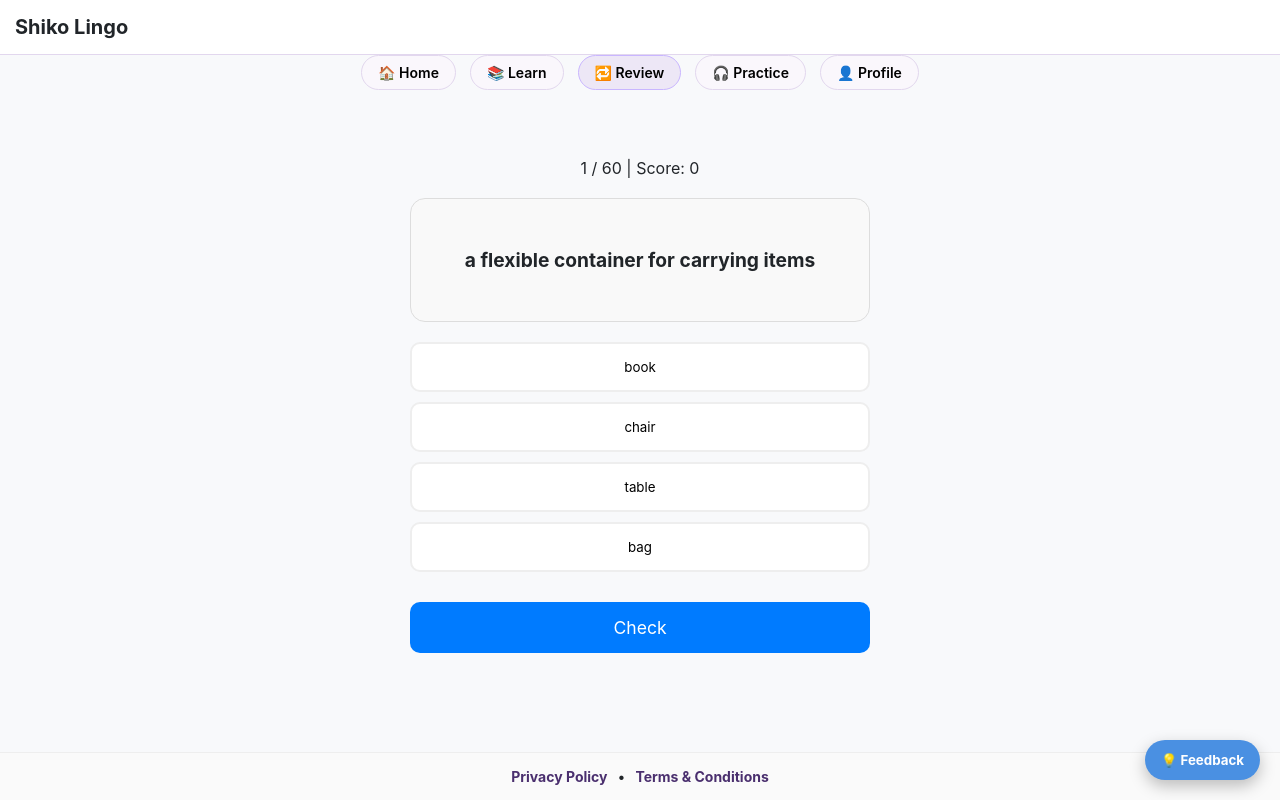
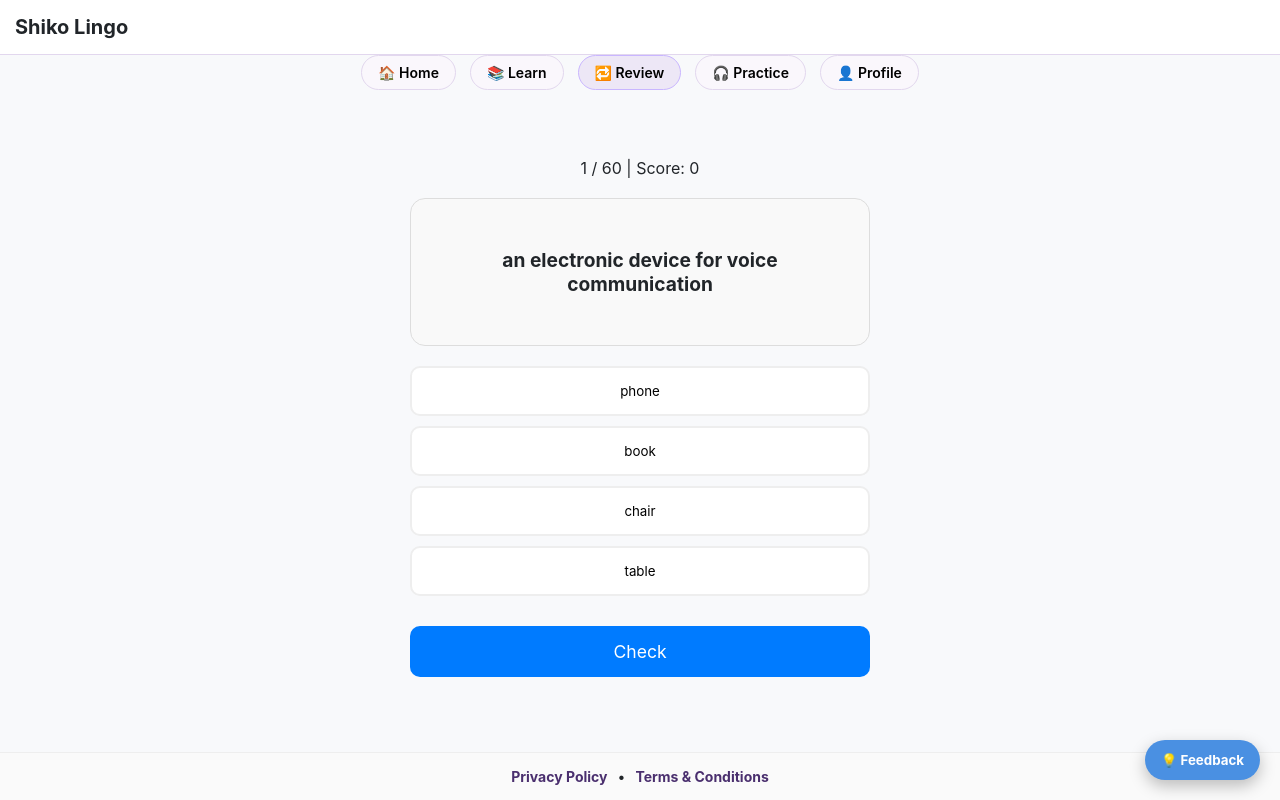
Before and after one commit to egyptianpharoah771-commits/shiko-lingo, a React (Create React App) app: page /review in a window 1280 px wide. Built offline with nearby package versions, Linux system fonts and the light colour scheme; no server answers.

Commit message:
fix: restore selection behavior, randomize options, and prevent early session collapse

```diff
--- a/src/pages/ReviewWordsPage.jsx
+++ b/src/pages/ReviewWordsPage.jsx
@@ -12,18 +12,19 @@ function buildId(level, unitId, word) {
   return `${level}_${unitId}_${normalize(word)}`;
 }
 
-function deterministicShuffle(array) {
-  const arr = [...array];
-  for (let i = arr.length - 1; i > 0; i--) {
-    const j = Math.floor(i / 2);
-    [arr[i], arr[j]] = [arr[j], arr[i]];
+// 🔥 deterministic shuffle (stable)
+function stableShuffle(arr, seed) {
+  const array = [...arr];
+  for (let i = array.length - 1; i > 0; i--) {
+    const j = (i + seed) % array.length;
+    [array[i], array[j]] = [array[j], array[i]];
   }
-  return arr;
+  return array;
 }
 
 export default function ReviewWordsPage() {
   const [pool, setPool] = useState([]);
-  const [session, setSession] = useState(null); // 🔥 مهم: null مش []
+  const [session, setSession] = useState(null);
   const [index, setIndex] = useState(0);
   const [score, setScore] = useState(0);
   const [selected, setSelected] = useState(null);
@@ -31,7 +32,6 @@ export default function ReviewWordsPage() {
   const [loading, setLoading] = useState(true);
   const [finished, setFinished] = useState(false);
 
-  // ✅ Build pool + session مع بعض (atomic)
   useEffect(() => {
     try {
       let words = [];
@@ -56,11 +56,10 @@ export default function ReviewWordsPage() {
         });
       });
 
-      const shuffled = deterministicShuffle(words);
-      const initialSession = shuffled.slice(0, TOTAL);
+      const initialSession = stableShuffle(words, 7).slice(0, TOTAL);
 
       setPool(words);
-      setSession(initialSession); // 🔥 guaranteed ready together
+      setSession(initialSession);
     } catch (err) {
       console.error(err);
     } finally {
@@ -68,18 +67,33 @@ export default function ReviewWordsPage() {
     }
   }, []);
 
-  // ❌ مفيش useMemo هنا — مشتقة مباشرة
   const currentWord = session ? session[index] : null;
 
+  // ✅ FIXED options
   const options = useMemo(() => {
     if (!currentWord || pool.length < 4) return [];
 
-    const distractors = pool
-      .filter((w) => w.id !== currentWord.id)
-      .slice(0, 3);
+    // 🔥 dynamic distractors (مش أول 3)
+    const baseIndex = index * 3;
 
-    return [...distractors, currentWord];
-  }, [currentWord, pool]);
+    const distractors = [];
+    for (let i = 0; i < pool.length && distractors.length < 3; i++) {
+      const candidate = pool[(baseIndex + i) % pool.length];
+      if (candidate.id !== currentWord.id) {
+        distractors.push(candidate);
+      }
+    }
+
+    const combined = [...distractors, currentWord];
+
+    // 🔥 shuffle options (fix correct always last)
+    return stableShuffle(combined, index + 1);
+  }, [currentWord, pool, index]);
+
+  const handleSelect = (opt) => {
+    if (showResult) return;
+    setSelected(opt);
+  };
 
   const handleCheck = () => {
     if (!selected || showResult || !currentWord) return;
@@ -102,14 +116,12 @@ export default function ReviewWordsPage() {
     setShowResult(false);
   };
 
-  // ✅ completion الوحيد
   useEffect(() => {
     if (index >= TOTAL) {
       setFinished(true);
     }
   }, [index]);
 
-  // 🔥 Guards صحيحة
   if (loading || !session) {
     return <div style={{ textAlign: "center", padding: 50 }}>Preparing...</div>;
   }
@@ -153,7 +165,7 @@ export default function ReviewWordsPage() {
           <button
             key={opt.id}
             disabled={showResult}
-            onClick={() => setSelected(opt)}
+            onClick={() => handleSelect(opt)}
             style={{
               padding: 15,
               borderRadius: 10,
```
